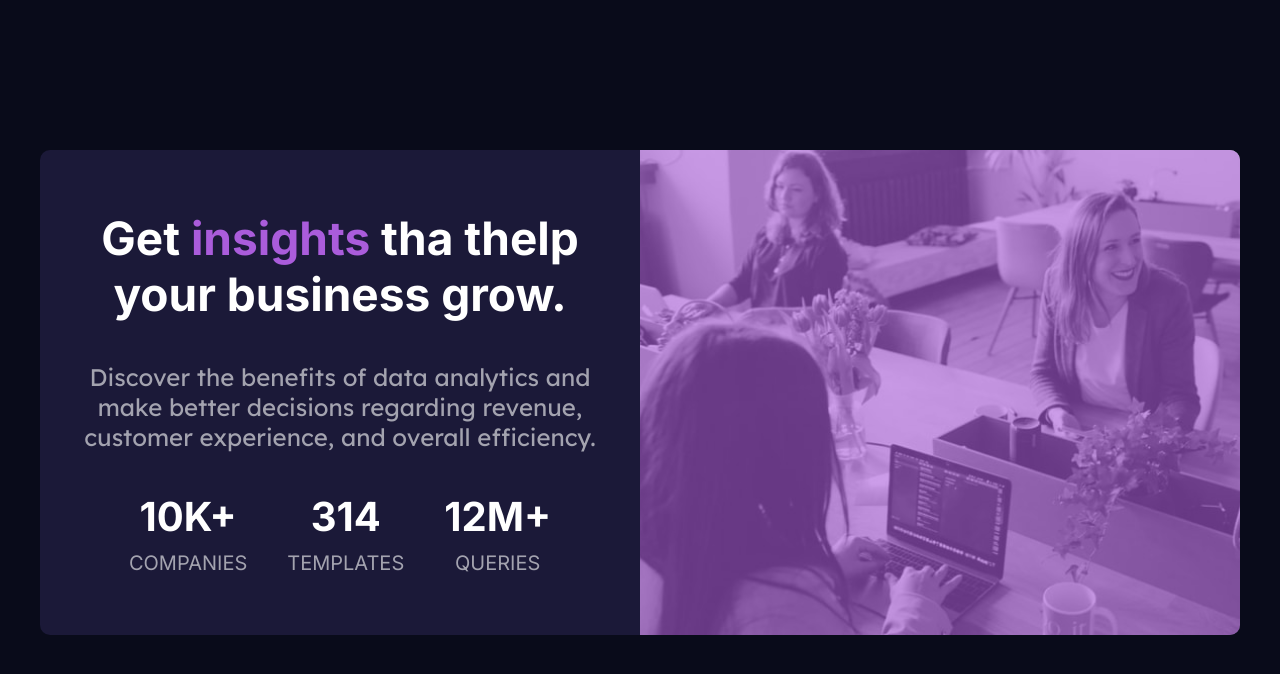
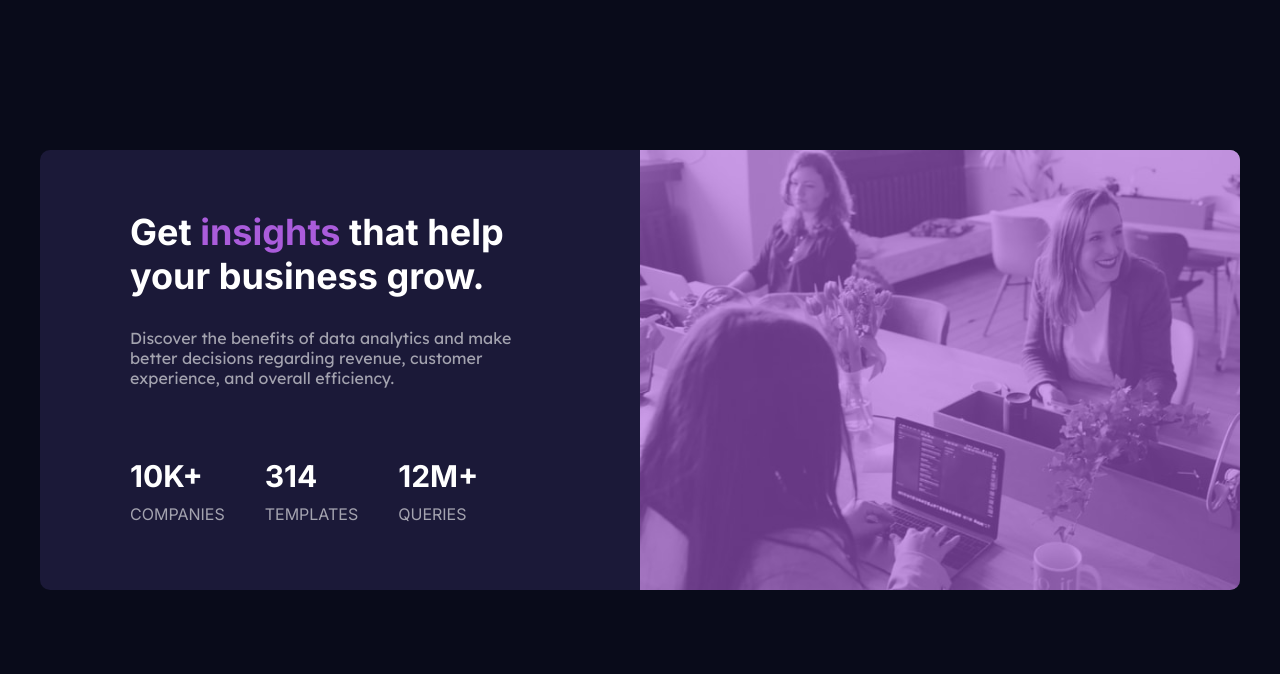
Before and after one commit to Aldosdlatorre/landing, a website: page index.html in a window 1280 px wide. Drawn offline with Linux system fonts and the light colour scheme.

Commit message:
cambios en los tamaños

```diff
--- a/index.html
+++ b/index.html
@@ -17,7 +17,7 @@
     </div>
 
     <div class="info">
-      <h1 class="info__heading">Get <span>insights</span> tha thelp your business grow.</h1>
+      <h1 class="info__heading">Get <span>insights</span> that help your business grow.</h1>
       <p class="info__text">Discover the benefits of data analytics and make better decisions regarding revenue, customer experience, and overall efficiency.</p>
 
       <div class="info__grid">
--- a/src/scss/card/_card.scss
+++ b/src/scss/card/_card.scss
@@ -34,8 +34,10 @@
 }
 
 .info{
+    max-width: 50rem;
+    margin: 0 auto;
     padding: 6rem 4rem;
-    text-align: center;
+    text-align: left;
     @include mix.desktop {
         grid-column: 1 / 2;
         grid-row: 1 / 2;
@@ -45,35 +47,35 @@
         span{
             color: var.$secundario;
         }
-        font-size: 4.6rem;
+        font-size: 3.6rem;
     }
 
     &__text{
         color: var.$blancoTransparente;
-        font-size: 2.4rem;
-        padding: 4rem 0;
+        font-size: 1.6rem;
+        padding: 3rem 0;
     }
 
     &__grid{
         display: flex;
         flex-direction: column;
-        justify-content: center;
         align-items: center;
         gap: 4rem;
+        margin-top: 4rem;
         @include mix.desktop {
             flex-direction: row;
         }
         .element{
             &__heading{
                 color: var.$blanco;
-                font-size: 4rem;
+                font-size: 3rem;
                 text-transform: uppercase;
                 font-family: var.$fuentePrincipal;
             }
 
             span{
                 display: block;
-                font-size: 2rem;
+                font-size: 1.6rem;
                 font-weight: 400;
                 color: var.$blancoTransparente;
                 margin-top: 1rem;
```
Also changed, not shown: build/css/app.css.
